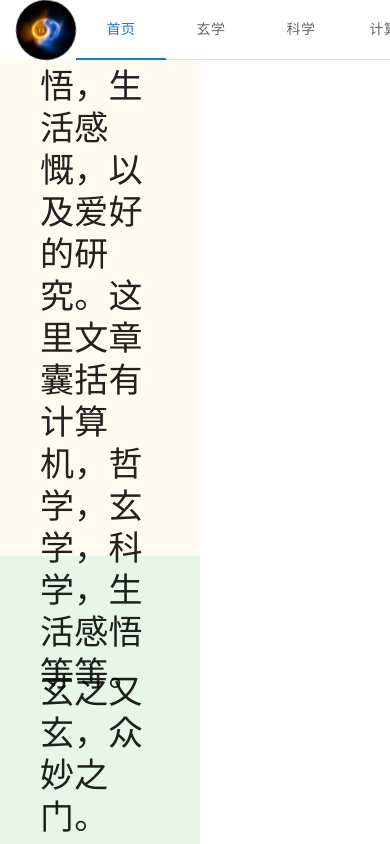
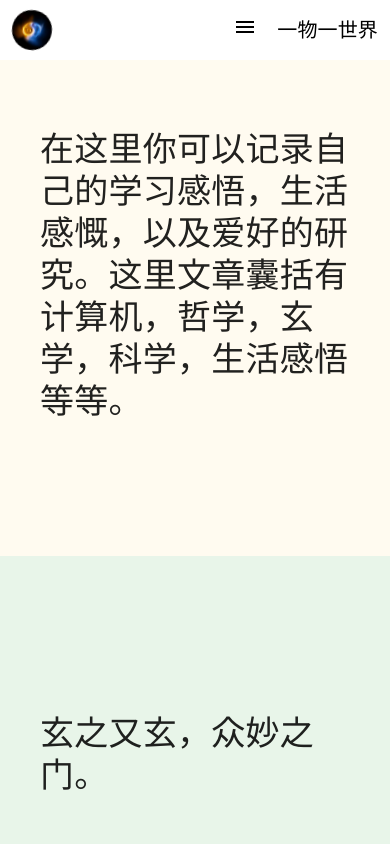
Before and after one commit to one-thing-one-world/blog-client, a React (Create React App) app: page / in a window 390 px wide. Shown: the top 844 px of the page. Built offline with nearby package versions, Linux system fonts and the light colour scheme.

Commit message:
[Feat::header] feature media mobile header

```diff
--- a/package.json
+++ b/package.json
@@ -5,6 +5,7 @@
   "dependencies": {
     "@emotion/react": "^11.9.0",
     "@emotion/styled": "^11.8.1",
+    "@mui/icons-material": "^5.8.0",
     "@mui/material": "^5.7.0",
     "@reduxjs/toolkit": "^1.8.1",
     "@testing-library/jest-dom": "^5.16.4",
--- a/src/components/BackTop/index.tsx
+++ b/src/components/BackTop/index.tsx
@@ -8,6 +8,7 @@ import Box from '@mui/material/Box'
 // import Container from '@mui/material/Container'
 import Fab from '@mui/material/Fab'
 import Zoom from '@mui/material/Zoom'
+// import styled from 'styled-components'
 
 interface Props {
   children: React.ReactNode
@@ -51,8 +52,15 @@ export default function BackTop(props: Props) {
   return (
     <>
       <CssBaseline />
-      <AppBar sx={{ background: 'white', color: 'black', boxShadow: 'unset' }}>
-        <Toolbar>{children}</Toolbar>
+      <AppBar
+        sx={{
+          background: 'white',
+          color: 'black',
+          boxShadow: 'unset',
+          padding: 0,
+        }}
+      >
+        <Toolbar sx={{ padding: '0 !important' }}>{children}</Toolbar>
       </AppBar>
       <Toolbar id="back-to-top-anchor" />
       <ScrollTop {...props}>
--- a/src/components/Header/NavComponent/index.tsx
+++ b/src/components/Header/NavComponent/index.tsx
@@ -1,41 +1,20 @@
 import React, { useState, useEffect } from 'react'
-import styled from 'styled-components'
+// import styled from 'styled-components'
 import { useNavigate, useLocation } from 'react-router-dom'
+import { styled } from '@mui/material/styles'
+
 import { Box, Tabs, Tab } from '@mui/material'
 // import { commonRoutes } from '../../../router/index'
+import { tabList } from '../tabList'
 
-const NavWrapper = styled.div`
-  height: 60px;
-  display: flex;
+const BoxWrapper = styled(Box)`
+  @media (max-width: 750px) {
+    display: none;
+  }
+  @media (min-width: 750px) {
+    display: block;
+  }
 `
-const tabList = [
-  {
-    navName: '首页',
-    componentPath: '/home',
-  },
-  {
-    navName: '玄学',
-    componentPath: '/metaphysics',
-  },
-  {
-    navName: '科学',
-    componentPath: '/science',
-  },
-  {
-    navName: '计算机',
-    componentPath: '/tech',
-  },
-
-  {
-    navName: '生活',
-    componentPath: '/trivial',
-  },
-  {
-    navName: '写文章',
-    componentPath: '/authorArtical',
-  },
-]
-
 export default function NavComponent() {
   const navigate = useNavigate()
   const { pathname } = useLocation()
@@ -50,9 +29,14 @@ export default function NavComponent() {
   )
 
   return (
-    <NavWrapper>
-      <Box sx={{ borderBottom: 1, borderColor: 'divider', height: '60px' }}>
-        <Tabs value={value} onChange={handleChange} sx={{ height: '60px' }}>
+    <BoxWrapper
+      sx={{ borderBottom: 1, borderColor: 'divider', height: '60px' }}
+    >
+      <Tabs
+        value={value}
+        onChange={handleChange}
+        sx={{ height: '60px', display: 'block' }}
+      >
         {tabList.map(({ navName, componentPath }) => (
           <Tab
             sx={{ height: '60px' }}
@@ -62,7 +46,6 @@ export default function NavComponent() {
           />
         ))}
       </Tabs>
-      </Box>
-    </NavWrapper>
+    </BoxWrapper>
   )
 }
--- a/src/components/Header/NavUserInfo/index.tsx
+++ b/src/components/Header/NavUserInfo/index.tsx
@@ -1,5 +1,73 @@
-import React from 'react'
+import React, { useState } from 'react'
+// import styled from 'styled-components'
+import { useNavigate } from 'react-router-dom'
+import {
+  Typography,
+  Box,
+  Drawer,
+  List,
+  ListItem,
+  ListItemButton,
+  ListItemText,
+} from '@mui/material'
+import IconButton from '@mui/material/IconButton'
+import MenuIcon from '@mui/icons-material/Menu'
+import { styled } from '@mui/material/styles'
+import { tabList } from '../tabList'
 
+const IconWrapper = styled(IconButton)`
+  display: none;
+  @media (max-width: 750px) {
+    display: block !important;
+  }
+`
 export default function NavUserInfo() {
-  return <div>一物一世界</div>
+  const [isShowDrawer, setIsShowDrawer] = useState(false)
+  const navigate = useNavigate()
+
+  return (
+    <Box sx={{ display: 'flex', height: '60px' }}>
+      <Drawer
+        anchor="top"
+        open={isShowDrawer}
+        onClose={() => setIsShowDrawer(false)}
+      >
+        <List>
+          {tabList.map(tab => (
+            <ListItem
+              key={tab.navName}
+              sx={{ borderBottom: '1px solid #e6e1e1' }}
+              disablePadding
+            >
+              <ListItemButton
+                onClick={() => {
+                  navigate(tab.componentPath)
+                  setIsShowDrawer(false)
+                }}
+              >
+                <ListItemText primary={tab.navName} />
+              </ListItemButton>
+            </ListItem>
+          ))}
+        </List>
+      </Drawer>
+      <IconWrapper
+        size="large"
+        edge="start"
+        color="inherit"
+        aria-label="menu"
+        sx={{ mr: 1 }}
+        onClick={() => setIsShowDrawer(true)}
+      >
+        <MenuIcon />
+      </IconWrapper>
+      <Typography
+        variant="h6"
+        component="div"
+        sx={{ flexGrow: 1, lineHeight: '60px' }}
+      >
+        一物一世界
+      </Typography>
+    </Box>
+  )
 }
--- a/src/components/Header/index.tsx
+++ b/src/components/Header/index.tsx
@@ -5,37 +5,26 @@ import NavComponent from './NavComponent'
 import NavUserInfo from './NavUserInfo'
 
 const imgRotate = keyframes`
-/* 0% {
-      transform: scale(90deg);
-    }
-    25% {
-      transform: scale(180deg);
-    }
-    75% {
-      transform: scale(270deg);
-    }
-    100% {
-      transform: scale(360deg);
-    } */
     from {
       transform: rotate(0deg);
      }
-
     to {
       transform: rotate(360deg);
     }
 
 `
 const Wrapper = styled.div`
-  width: 100%;
+  width: 1020px;
   height: 60px;
   display: flex;
-  justify-content: space-around;
+  justify-content: space-between;
   align-items: center;
+  padding: 0 12px;
+  margin: 0 auto;
 `
 const LogoWrapper = styled.img`
-  width: 60px;
-  height: 60px;
+  width: 40px;
+  height: 40px;
   border-radius: 50% 50%;
   animation: ${imgRotate} 3s linear infinite;
 `
@@ -49,9 +38,3 @@ export default function Header() {
     </Wrapper>
   )
 }
-
-// const Fn = fn => {
-//   const age = fn()
-//   age += 1
-//   return age
-// }
--- /dev/null
+++ b/src/components/Header/tabList.ts
@@ -0,0 +1,27 @@
+export const tabList = [
+  {
+    navName: '首页',
+    componentPath: '/home',
+  },
+  {
+    navName: '玄学',
+    componentPath: '/metaphysics',
+  },
+  {
+    navName: '科学',
+    componentPath: '/science',
+  },
+  {
+    navName: '计算机',
+    componentPath: '/tech',
+  },
+
+  {
+    navName: '生活',
+    componentPath: '/trivial',
+  },
+  {
+    navName: '写文章',
+    componentPath: '/authorArtical',
+  },
+]
--- a/src/components/Layout/index.tsx
+++ b/src/components/Layout/index.tsx
@@ -1,26 +1,26 @@
 import React from 'react'
 import { Outlet } from 'react-router-dom'
 import styled from 'styled-components'
+// import { styled as muiStyled } from '@mui/material/styles'
 import BackTop from '../BackTop'
 import Header from '../Header'
 
+// const Wrapper = muiStyled(BackTop)`
+//   margin: 0 auto;
+// `
 const OutletWrapper = styled.div`
-  max-width: 200px;
-  & > div {
-    width: 100%;
-    margin: 0 auto;
-  }
+  max-width: 1020px;
+  margin: 0 auto;
 `
-
 export default function Layout() {
   return (
-    <div>
+    <>
       <BackTop>
         <Header />
       </BackTop>
       <OutletWrapper>
         <Outlet />
       </OutletWrapper>
-    </div>
+    </>
   )
 }
```
Also changed, not shown: 1 other file (tests, documents, lock files or other folders). Lines whose indentation alone changed are shown as unchanged.
